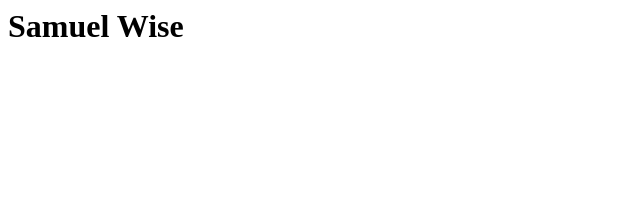
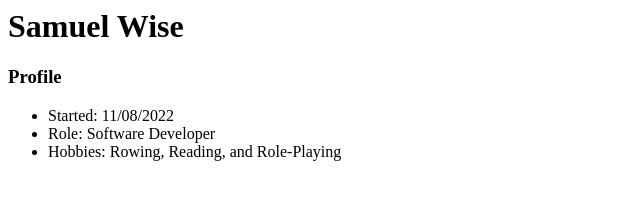
Before and after one commit to SamW2121/SamW2121.github.io, a plain HTML site: page index.html in a window 1280 px wide. Shown: the whole page, without its empty margins (0-640 px from the left). Drawn offline with Linux system fonts and the light colour scheme.

Commit message:
Update index.html

```diff
--- a/index.html
+++ b/index.html
@@ -1 +1,8 @@
 <h1>Samuel Wise</h1>
+
+<h3>Profile</h3>
+<ul>
+    <li>Started: 11/08/2022</li>
+    <li>Role: Software Developer</li>
+    <li>Hobbies: Rowing, Reading, and Role-Playing</li>
+</ul>
```
